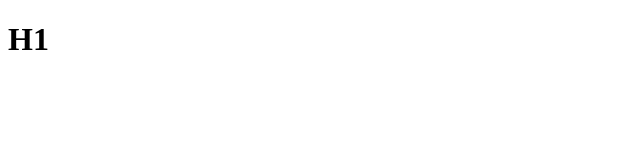
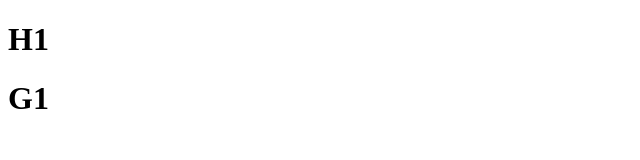
Before and after one commit to Aruminiya/project001, a plain HTML site: page index.html in a window 1280 px wide. Shown: the full height of the page, 0-640 px from the left. Drawn offline with Linux system fonts and the light colour scheme.

Commit message:
start Test

```diff
--- a/index.html
+++ b/index.html
@@ -9,5 +9,6 @@
   </head>
   <body>
     <h1>H1</h1>
+    <h1>G1</h1>
   </body>
 </html>
```
